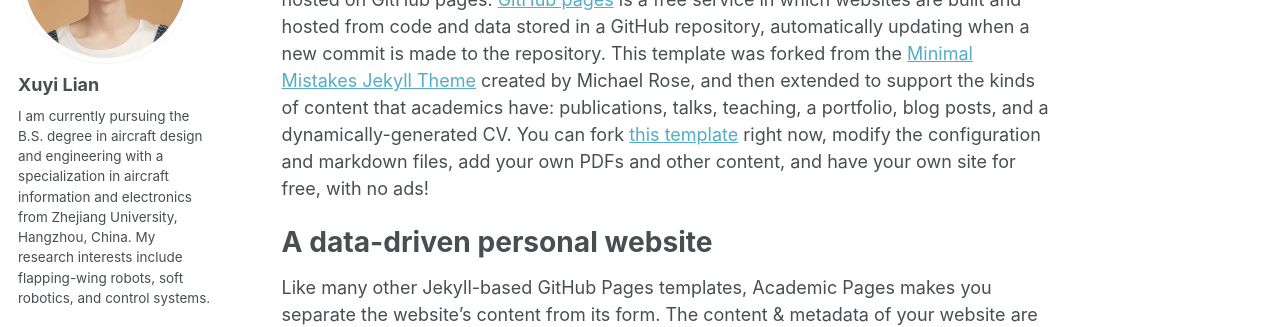
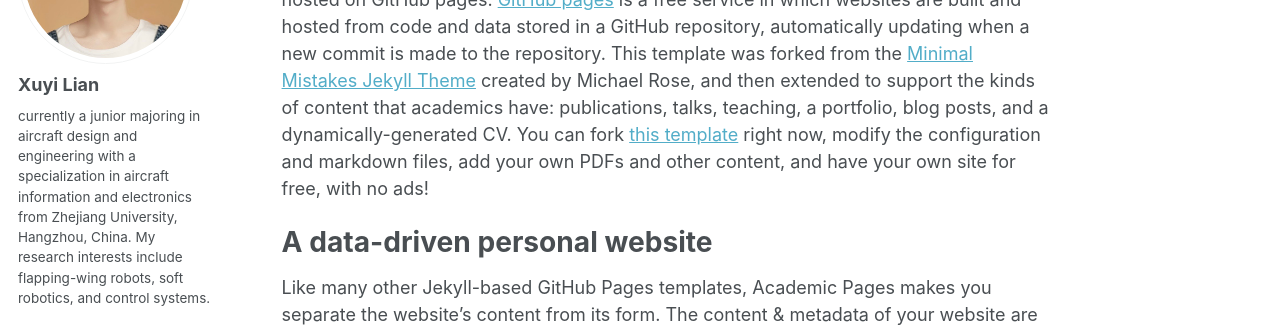
Before and after one commit to xuyilian/xuyilian.github.io, a Jekyll site: the page built from _pages/about.md, in a window 1280 px wide. Shown: the part 210-537 px from the top of the page. Built offline with Jekyll 4.4.1, drawn with Linux system fonts in a browser that asks for light colours; some web fonts are replaced.

Commit message:
Update _config.yml

```diff
--- a/_config.yml
+++ b/_config.yml
@@ -27,7 +27,7 @@ author:
   avatar           : "profile.png"
   name             : "Xuyi Lian"
   pronouns         : # example: "she/her"
-  bio              : "I am currently pursuing the B.S. degree
+  bio              : "currently a junior majoring
 in aircraft design and engineering with a specialization in aircraft information and electronics from Zhejiang University, Hangzhou, China.
 My research interests include flapping-wing robots, soft robotics, and control systems."
   location         : "Hangzhou, China"
@@ -40,7 +40,7 @@ My research interests include flapping-wing robots, soft robotics, and control s
   impactstory      : # URL
   semantic         : # URL
   scopus           : # URL
-  reserchgate      : 1
+  reserchgate      : "f"
   # Repositories and software development
   bitbucket        : # Username - Update with your username on the site
   codepen          : # Username
```
